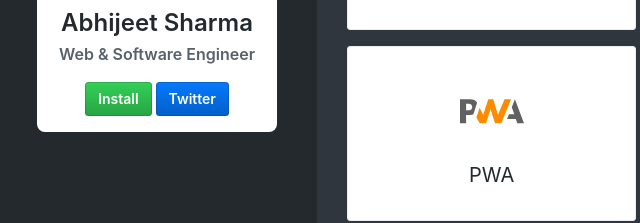
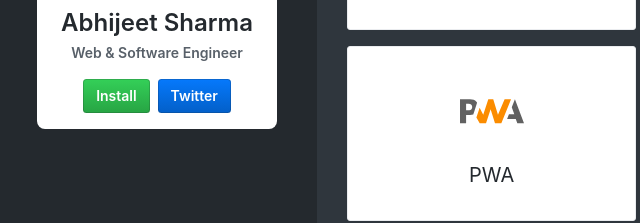
Before and after one commit to iamabs2001/iamabs2001.github.io, a plain HTML site: page index.html in a window 1280 px wide. Shown: the part 285-508 px from the top of the page, 3-643 px from the left. Drawn offline with Linux system fonts and the light colour scheme.

Commit message:
image and spacing fixes

```diff
--- a/assets/css/custom.css
+++ b/assets/css/custom.css
@@ -4,15 +4,19 @@
 
 /* Track */
 ::-webkit-scrollbar-track {
-background:#24292e;
+  background:#24292e;
 }
 
 /* Handle */
 ::-webkit-scrollbar-thumb {
-background: #888;
+  background: #888;
 }
 
 /* Handle on hover */
 ::-webkit-scrollbar-thumb:hover {
-background: #555;
+  background: #555;
 }
+
+img {
+  pointer-events: none;
+}
--- a/index.html
+++ b/index.html
@@ -75,8 +75,8 @@
         <div class="bg-white" style="border-radius: 8px;">
             <img loading="lazy" alt="Profile" src="./assets/img/abhijeet.jpg" class="mb-2 tooltipped tooltipped-n" aria-label="Profile Picture" style="width: 100%; border-top-left-radius: 8px; border-top-right-radius: 8px;">
             <h2 class="mb-1 lh-condensed text-center"> Abhijeet Sharma </h2>
-            <h4 class="mb-3 text-gray text-center"> Web & Software Engineer </h4>
-            <button onclick="installPWA();" class="btn btn-primary mb-3 tooltipped tooltipped-n" aria-label=" Install This On Your Device "> Install </button>
+            <h5 class="mb-3 text-gray text-center"> Web & Software Engineer </h5>
+            <button onclick="installPWA();" class="btn btn-primary mr-1 mb-3 tooltipped tooltipped-n" aria-label=" Install This On Your Device "> Install </button>
             <a href="https://twitter.com/iamabs2001" rel="noopener" target="_blank" class="btn btn-blue mb-3 tooltipped tooltipped-n" aria-label=" Abhijeet Sharma Twitter Account "> Twitter </a>
         </div>
     </div>
```
